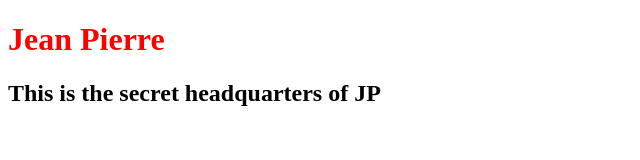
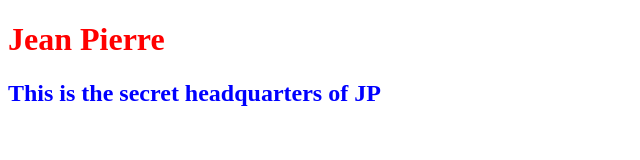
Before and after one commit to janpier/janpier.github.io, a plain HTML site: page unit_1/index.html in a window 1280 px wide. Shown: the whole page, without its empty margins (0-640 px from the left). Drawn offline with Linux system fonts and the light colour scheme.

Commit message:
Update style.css

```diff
--- a/unit_1/css/style.css
+++ b/unit_1/css/style.css
@@ -7,3 +7,7 @@ body {
 h1, p {
 	color: red;
 }
+
+h2, p {
+	color:blue;
+}
```
